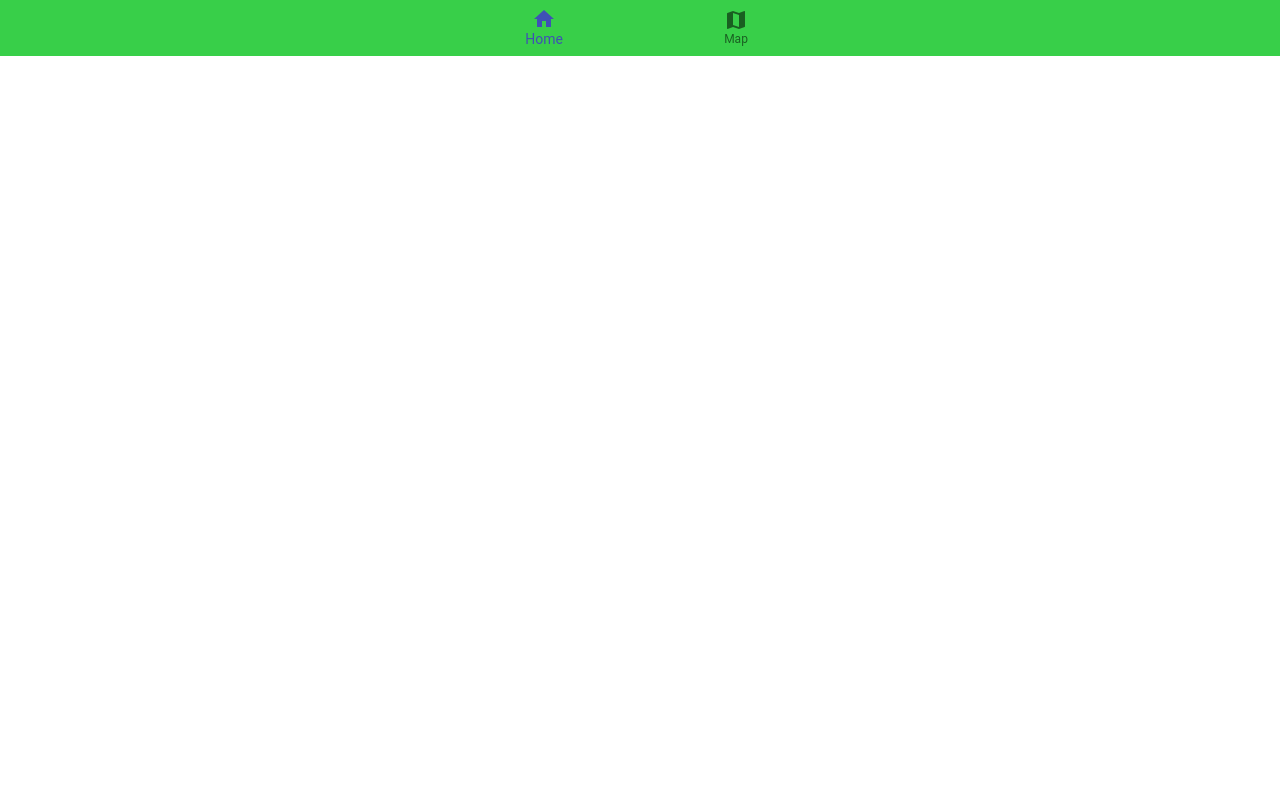
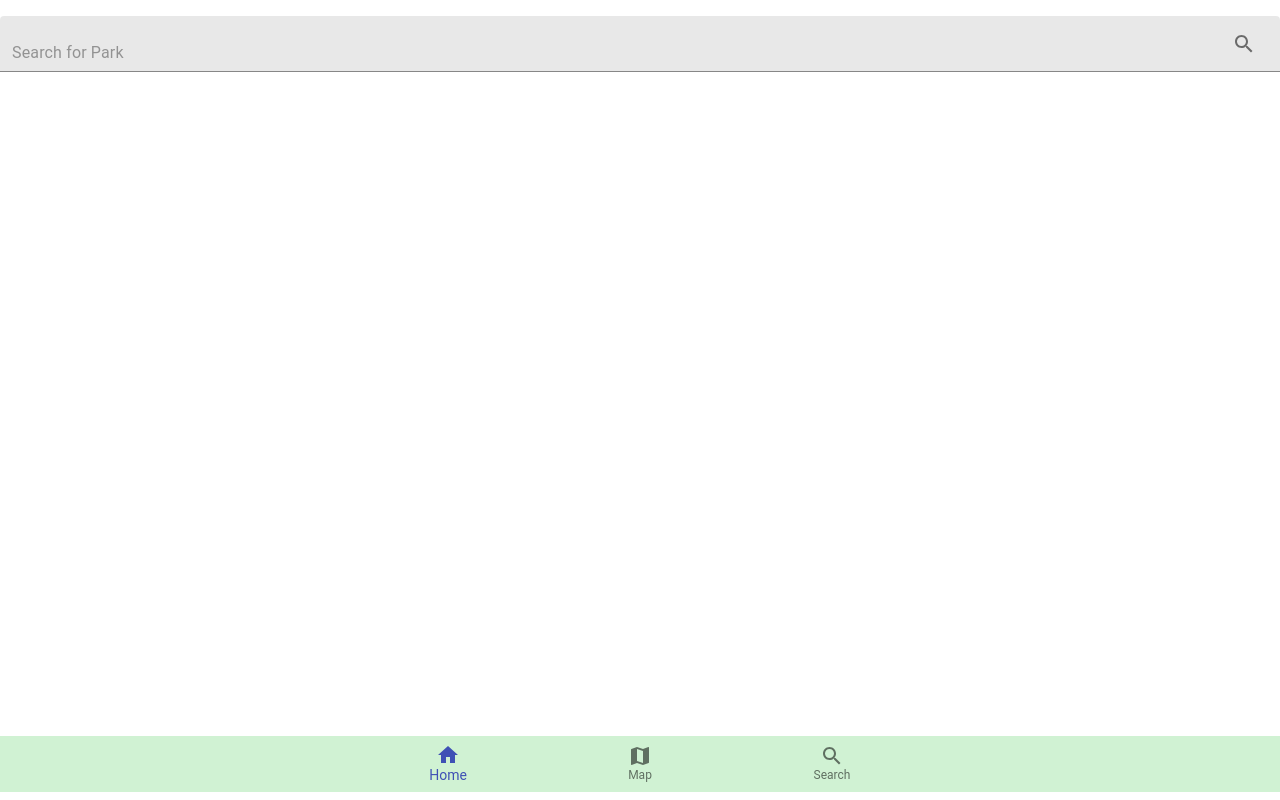
Before and after one commit to neamtsabry/NAWTY, a React (Create React App) app in the folder website/: page /search in a window 1280 px wide. Built offline with nearby package versions, Linux system fonts and the light colour scheme; what react-geolocated would draw is missing.

Commit message:
add search page

```diff
--- a/website/src/App.js
+++ b/website/src/App.js
@@ -4,12 +4,14 @@ import { BrowserRouter as Router, Route  } from 'react-router-dom';
 import Navbar from './components/Navbar';
 import Home from './components/Home';
 import Map from './components/Map';
+import Search from './components/SearchBar';
 
 function App() {
   return (
     <Router>
       <Route exact path="/" component={Home} />
       <Route exact path="/map" component={Map} />
+      <Route exact path="/search" component={Search} />
       <Navbar />
     </Router>
   );
--- a/website/src/components/Map.js
+++ b/website/src/components/Map.js
@@ -2,8 +2,6 @@ import React, { Component } from 'react';
 import { Map, Marker, TileLayer, Popup } from 'react-leaflet';
 import { geolocated } from "react-geolocated";
 import L from 'leaflet';
-
-import SearchBar from './SearchBar';
 
 import IconBlue from '../images/icon1.svg';
 import IconRed from '../images/icon2.svg';
@@ -69,7 +67,6 @@ class MapView extends Component{
         )
         return (
             <div>
-                <SearchBar />
                 <Map className="map" center={position} zoom={this.state.zoom}>
                     <TileLayer
                         attribution='&amp;copy <a href="http://osm.org/copyright">OpenStreetMap</a> contributors'
--- a/website/src/components/Navbar.js
+++ b/website/src/components/Navbar.js
@@ -3,13 +3,15 @@ import { Link } from 'react-router-dom';
 import { makeStyles } from '@material-ui/core/styles';
 import BottomNavigation from '@material-ui/core/BottomNavigation';
 import BottomNavigationAction from '@material-ui/core/BottomNavigationAction';
+
 import HomeIcon from '@material-ui/icons/Home';
 import MapIcon from '@material-ui/icons/Map';
+import SearchIcon from '@material-ui/icons/Search';
 
 const useStyles = makeStyles({
   root: {
     width: "100%",
-    backgroundColor: "#38cf49"
+    backgroundColor: "#d0f2d3"
   },
 });
 
@@ -28,6 +30,7 @@ export default function Navbar() {
     >
       <BottomNavigationAction component={Link} to="/" label="Home" icon={<HomeIcon />} />
       <BottomNavigationAction component={Link} to="/map" label="Map" icon={<MapIcon />} />
+      <BottomNavigationAction component={Link} to="/search" label="Search" icon={<SearchIcon />} />
     </BottomNavigation>
   );
 }
--- a/website/src/components/SearchBar.js
+++ b/website/src/components/SearchBar.js
@@ -1,10 +1,22 @@
 import React from 'react';
+import { makeStyles } from '@material-ui/core/styles';
 import { FormControl, FilledInput, InputAdornment, IconButton } from '@material-ui/core';
 import SearchIcon from '@material-ui/icons/Search';
 
+const useStyles = makeStyles({
+    root: {
+        height: "89vh"
+    },
+    marginTop:{
+        marginTop: "10rem"
+    }
+});
+
 const SearchBar = () => {
+    const classes = useStyles();
+
     return(
-        <FormControl fullWidth margin="normal">
+        <FormControl className={classes.root} fullWidth margin="normal">
             <FilledInput
                 autoComplete="happy"
                 placeholder="Search for Park"
--- a/website/src/index.css
+++ b/website/src/index.css
@@ -3,5 +3,5 @@
 }
 
 .map{
-    height: 600px;
+    height: 680px;
 }
```
